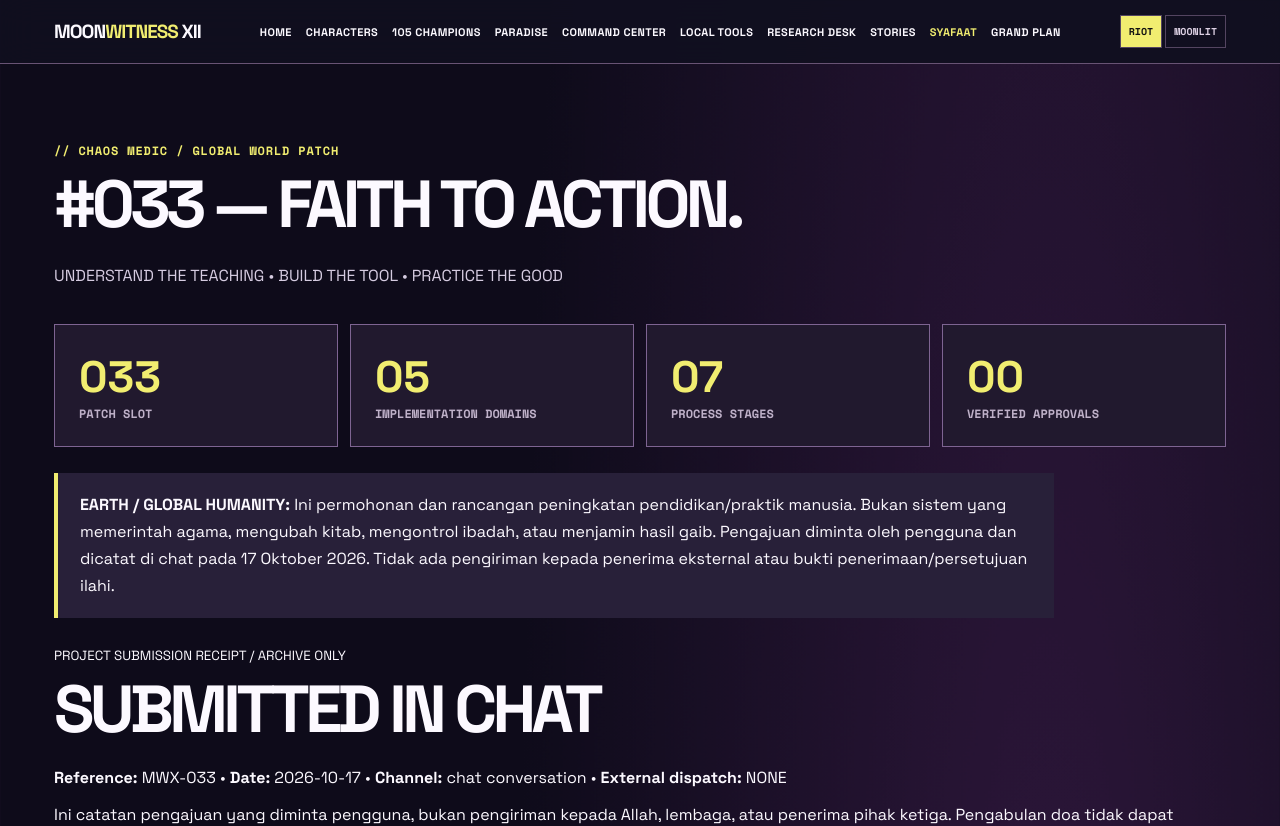
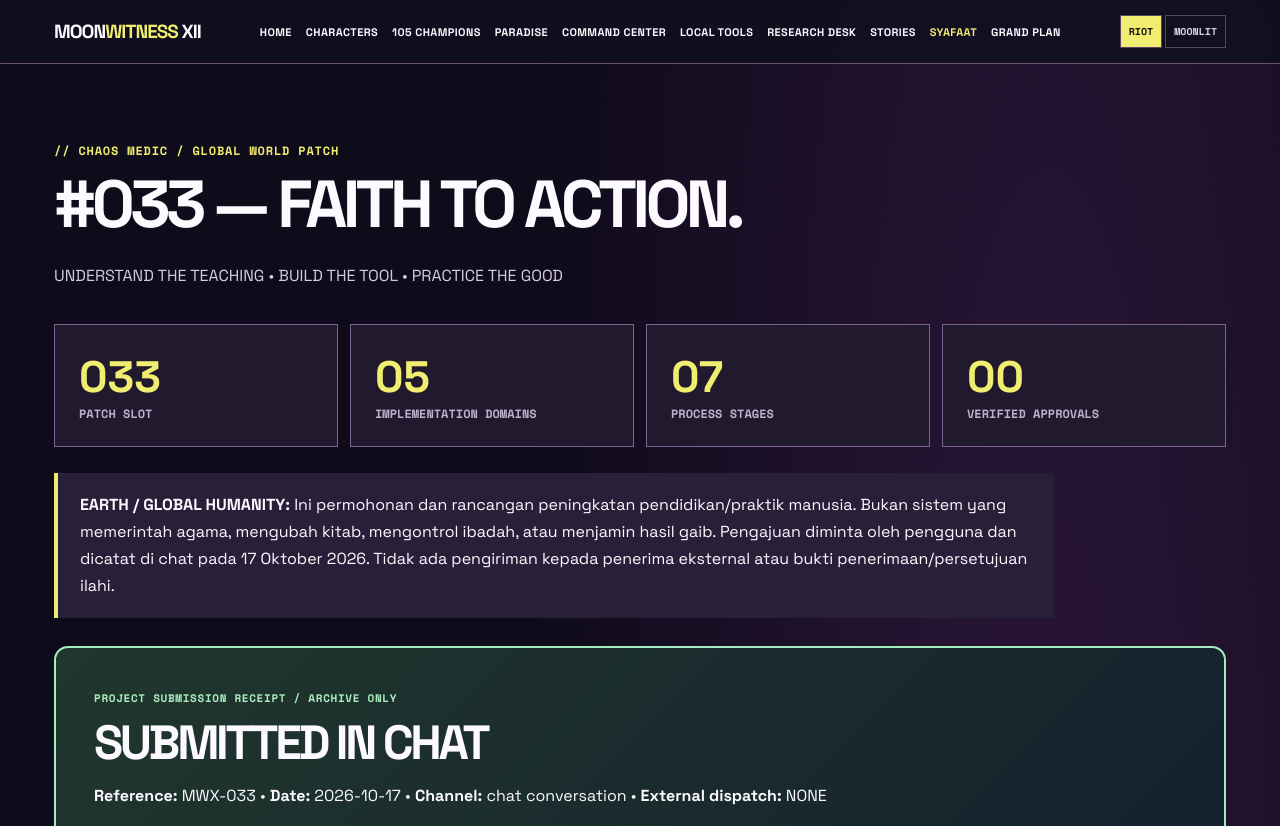
Before and after one commit to bjo163/moonwitness-xii-season-global-championships, a React (Vite) app: page /syafaat-status/033 in a window 1280 px wide. Shown: the top 826 px of the page. Built offline with nearby package versions, Linux system fonts and the light colour scheme.

Commit message:
Style transparent #033 in-chat submission receipt and distinction from external approvals

```diff
--- a/src/style.css
+++ b/src/style.css
@@ -143,3 +143,11 @@ body[data-theme=moonlit] .nav{background:#101d31ed}
 .faith033 .faith033-prayer{font-size:clamp(17px,2.2vw,24px);line-height:1.9;max-width:970px;white-space:pre-line}
 .faith033 a.textlink{display:inline-block;overflow-wrap:anywhere;margin:8px 0}
 @media(max-width:720px){.patch-register .patch-stats{grid-template-columns:repeat(2,minmax(0,1fr))}.patch-featured{display:block}.patch-featured .btn{display:inline-block;margin-top:15px}.faith033 .section{padding-top:25px;padding-bottom:25px}}
+
+
+/* #033 submission receipt — submitted in the public project registry, not sent externally */
+.patch-register .patch-user_submitted_in_chat{border-top-color:#a4edc1;box-shadow:0 0 0 1px #a4edc14d,0 0 25px #a4edc113}
+.patch-submission-receipt{margin:28px 0 34px;padding:clamp(20px,3vw,38px);border:2px solid #a4edc1;background:linear-gradient(135deg,#20372d,#16232e 85%);border-radius:14px}
+.patch-submission-receipt small{color:#acefbf;font:700 11px 'Space Mono',monospace;letter-spacing:.06em}
+.patch-submission-receipt h2{font-size:clamp(28px,4vw,48px);margin:12px 0}
+.patch-submission-receipt p{line-height:1.7;max-width:900px}
```
